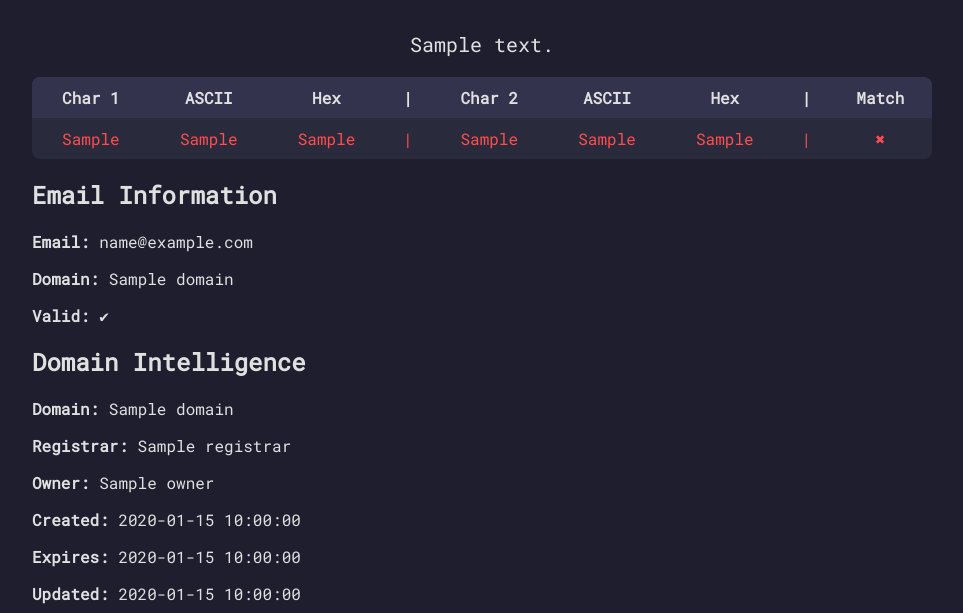
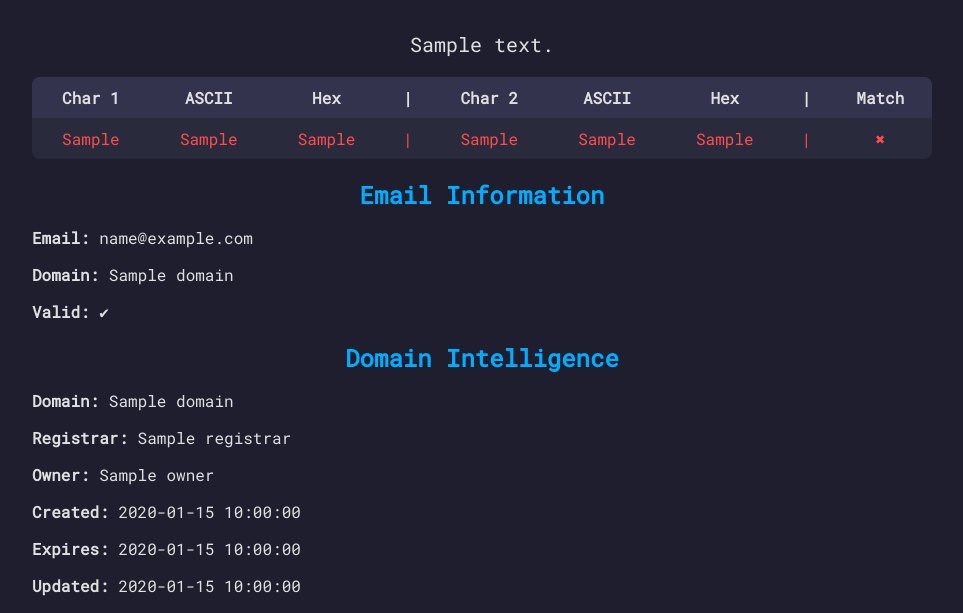
Before and after one commit to tomahawksmail/CompaireStrings, a Flask app: template templates/index.html in a window 1280 px wide. Shown: the part 205-818 px from the top of the page, without its empty margins (158-1121 px from the left). Run offline with Flask 3, Linux system fonts and the light colour scheme; the template is opened without the code that fills it: most values are stand-ins (such as "Sample title", 1, 10 or a date in 2020).

Commit message:
add whois

```diff
--- a/static/styles.css
+++ b/static/styles.css
@@ -21,7 +21,11 @@ h1 {
     color: #00ffcc;
     margin-bottom: 10px;
 }
-
+h2 {
+    text-align: center;
+    color: #00aeff;
+    margin-bottom: 10px;
+}
 /* Form and input styling */
 form {
     display: flex;
```
Also changed, not shown: 1 other file.
